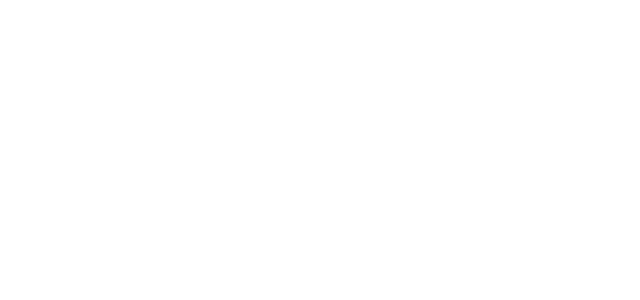
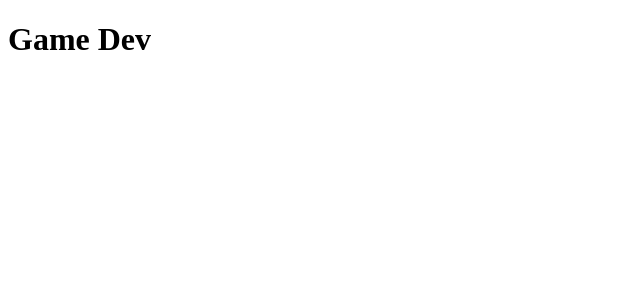
Before and after one commit to LeDojo/gamedev, a React (Vite) app: page / in a window 1280 px wide. Shown: the top 300 px of the page, without its empty margins (0-640 px from the left). Built offline with nearby package versions, Linux system fonts and the light colour scheme.

Commit message:
Close RAT-42 React setup

```diff
--- a/src/App.tsx
+++ b/src/App.tsx
@@ -1,5 +1,9 @@
 function App() {
-  return <></>;
+  return (
+    <>
+      <h1>Game Dev</h1>
+    </>
+  );
 }
 
 export default App;
```
